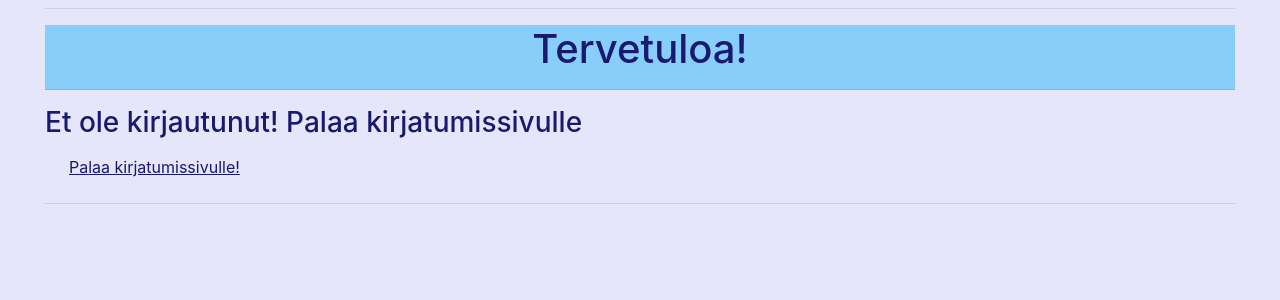
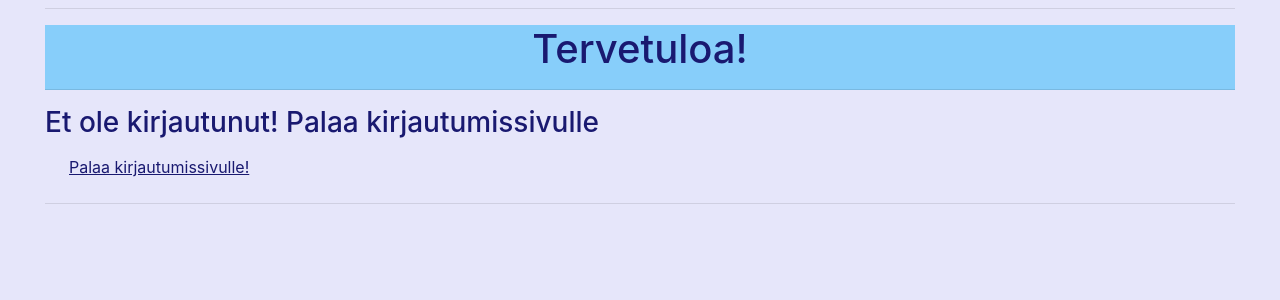
Before and after one commit to zmejka/tsoha2021-harjoitustyo, a Flask app: template templates/main.html in a window 1280 px wide. Shown: the part 122-422 px from the top of the page. Run offline with Flask 2, Linux system fonts and the light colour scheme; the template is opened without the code that fills it, so the values that code supplies are empty; some libraries are stand-ins or nearby versions.

Commit message:
correct typos

```diff
--- a/templates/main.html
+++ b/templates/main.html
@@ -116,7 +116,7 @@ h1 {text-align: center;}
               <br>
                 <table border="1" cellspacing="2">
                   <tr>
-                    <th>Aihe</th><th>Kysymys/Kommentit</th><th>Sulje kysymys/kommentti</th><th>Poista kysymys/kommentti</th>
+                    <th>Aihe</th><th>Kysymys/Kommentti</th><th>Sulje kysymys/kommentti</th><th>Poista kysymys/kommentti</th>
                     </tr>
                     <tr>
                     {% if session.role == 'Ohjaaja' %}
@@ -133,7 +133,7 @@ h1 {text-align: center;}
                               <td>Kysymys on jo suljettu</td>
                             {% endif %}
                           </form>
-                          <td><p> Et voi poista kommenttia </p></td>
+                          <td><p> Et voi poistaa kommenttia </p></td>
                       </tr>
                     {% endfor %}
                   {% else %}
@@ -164,8 +164,8 @@ h1 {text-align: center;}
       </div>
       {% endif %}
   {% else %}
-    <h3> Et ole kirjautunut! Palaa kirjatumissivulle </h3>
-    <a href="/">Palaa kirjatumissivulle!</a>
+    <h3> Et ole kirjautunut! Palaa kirjautumissivulle </h3>
+    <a href="/">Palaa kirjautumissivulle!</a>
   {% endif %}
   <hr>
   <br>
```
